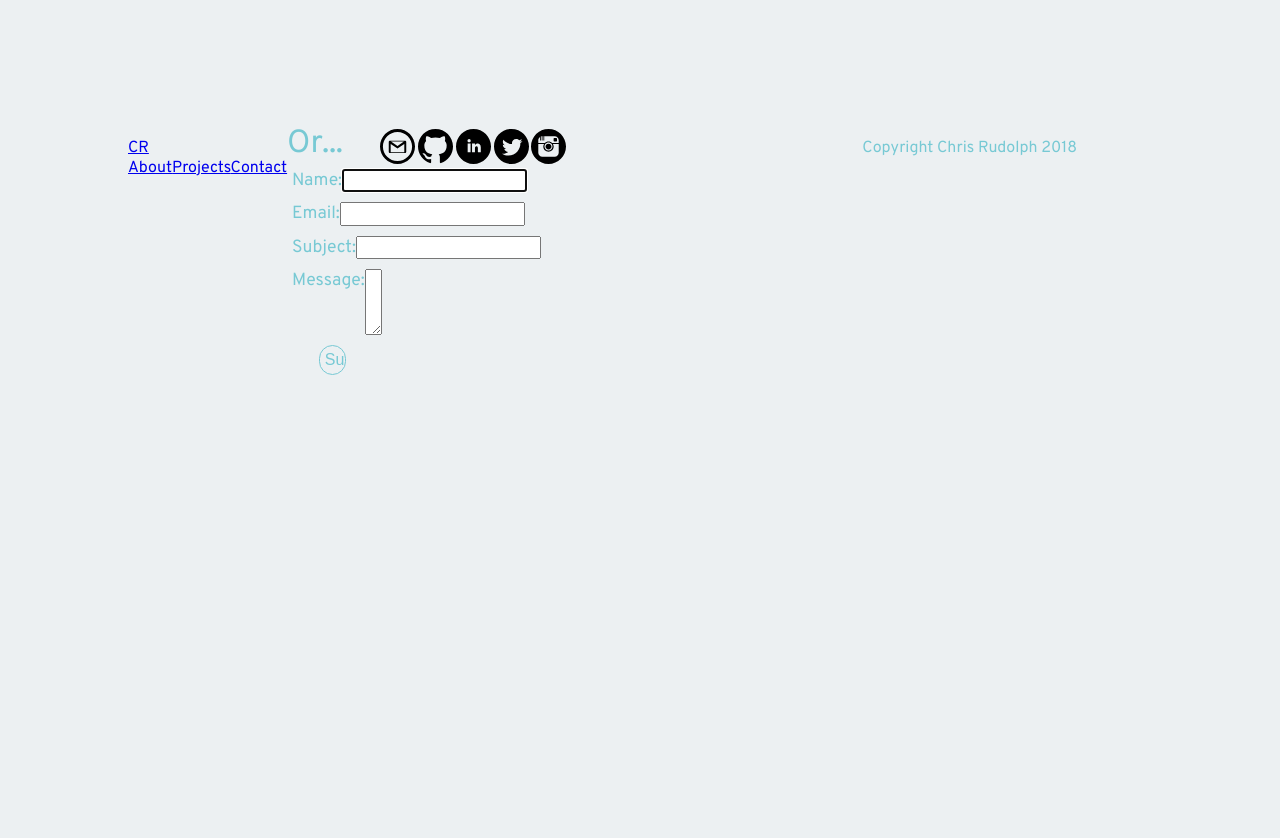
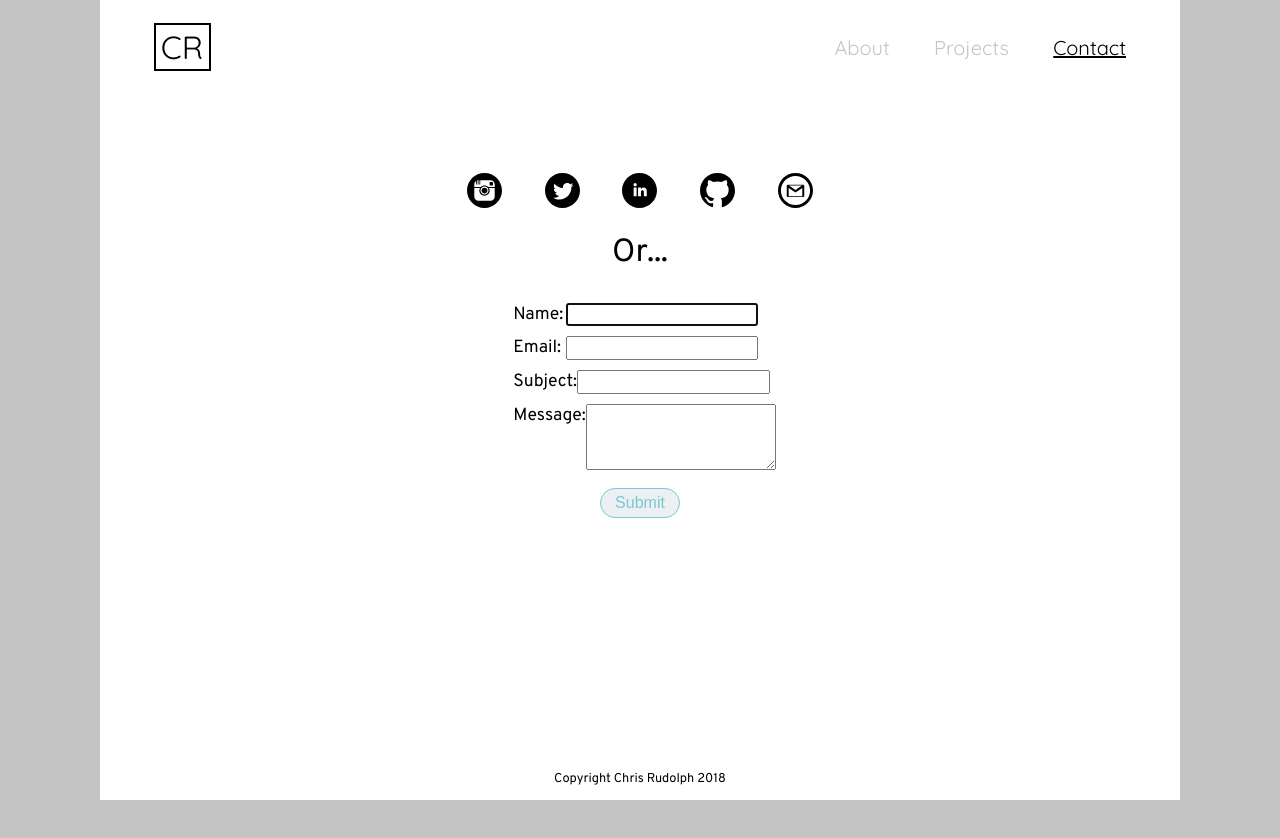
Before and after one commit to chrisjamesr/homepage, a React app: page /contact in a window 1280 px wide. Shown: the top 838 px of the page. After the commit the page ends 800 px from the top, so only its background shows below. Built offline with nearby package versions, Linux system fonts and the light colour scheme; a web font is replaced by a local one.

Commit message:
add styling for new design

```diff
--- a/src/styles/App.scss
+++ b/src/styles/App.scss
@@ -1,4 +1,7 @@
 @import url('https://fonts.googleapis.com/css?family=Chivo|Overpass');
+@import url('https://fonts.googleapis.com/css?family=Quicksand:400,700');
+// $font-color: rgb(119,201,212);
+
 @import 'variables.scss';
 
 html{
@@ -6,152 +9,184 @@ html{
 }
 
 body {
-  font-family: 'Overpass', sans-serif;
-  color: rgb(119,201,212);
-  background: #ECF0F2;
   height: 100%;
   margin: 0;
+  font-family: 'Overpass', sans-serif;
+  // color: rgb(119,201,212);
+  color: black;
+  background: #C4C4C4;
+  // background: white;
   overflow: hidden;
 }
 
 #app > div {
+  margin: 0 auto;
+  height: 100vh;
+  max-width: 1080px;
+  background: white;
+  display: flex;
+  flex-direction: column;
+  justify-content: space-between;
+  align-items: center;
+}
+// HEADER
+
+header {
+  width: 90%;
+  height: 5%;
+  font-family: 'Quicksand', sans-serif;
+  font-weight: 400;
   display: flex;
   flex-direction: row;
   justify-content: space-between;
-  align-items: baseline;
-  height: 90vh;
-  padding: 5% 0 5% 10%;
-  h1{
-    font-size: 1.6rem;
-    letter-spacing: .15rem;
+  align-items: center;
+  padding: 2.5% 5%;
+
+}
+
+#initial {
+  border: 2px solid;
+  font-size: 2rem;
+  letter-spacing: 0rem;
+  padding: .25% .5% .25% .5%;
+  text-decoration: none;
+  color: black;
+  span{
+    margin-right: 1px;
   }
 }
 
- aside {
-  height: 100vh;
-  text-align: center;
-  width: 40%;
-  // padding-right: 5%;
+#links{
   display: flex;
+  flex-direction: row;
+  justify-content: space-between;
+  font-size: 1.25em;
+  width: 30%;
+}
+
+#social {
+  display: flex;
+  flex-direction: row;
+  justify-content: space-around;
+  width: 60%;
+}
+#social-links {
+  // position:absolute;
+  // top:9%;
+  // right:6%;
+  width: inherit;
+  height: auto;
+  // background-color: rgb(219, 219, 219);
+  z-index: 2;
+  display: flex;
+  flex-direction: row;
+  justify-content: center;
+  align-items: center;
+  // opacity: .75;
+}
+
+.nav-link {
+  text-decoration: none;
+  color: #C4C4C4;
+}
+.nav-link:hover{
+  text-decoration: underline;
+}
+.nav-link:active {
+  text-decoration: underline;
+  color: rgb(87,188,144);
+}
+.active-link {
+  text-decoration: underline;
+  color: black;
+}
+
+.section {
+  // background: #ECF0F2;
+  height: 100%;
+  width: 60%;
   flex-direction: column;
-  justify-content: flex-start;
-  align-items: stretch;
-  flex-basis: 30%;
+  justify-content: space-evenly;
+  align-items: center;
+  padding: 5% 5%;
+}
+
+footer {
+  width: 90%;
+  margin: 0 2.5%;
+  display: flex;
+  flex-direction: row;
+  justify-content: center;
+  color: black;
+  font-size: .8em;
 }
 
 main {
-  width: 60%;
-  height: 100vh;
+  height:80vh;
+  width: 100%;
   display: flex;
   flex-direction: column;
+  align-items: center;
   overflow: auto;
+  // background: black;
 }
 
-
-
-section {
-  text-align: center;
-  height: 100px;
-  width: 100%;
-  flex: 0 0 auto;
+main > div {
+  width: 80%;
+  // height: 100%;
+  display: flex;
+  flex-direction: column;
+  justify-content: space-between;
+  align-items: center;
 }
 
-@media (max-width: #{$break-point-lg-tablet}){
-    #app > div {
-    flex-direction: column;
-    padding: 1% 10% 5%;
-    // align-items: stretch;
-
+.social {
+  display: flex;
+  flex-direction: row;
+  justify-content: space-around;
+  width: 100%;
+  padding-top: 5%;
+  // margin-top: 15%;
+  a {
+    color: rgb(119,201,212);
   }
-
-  aside {
-    flex-wrap: nowrap;
-    padding-bottom: 2.5%;
-    // margin-bottom: 1em;
-    height: auto;
-    width: 100%;
-    flex-basis:15%;
-    h1 {
-      margin: 0
-    }
-    nav {
-      flex-direction: row;
-      justify-content: space-between;
-      padding: 0;
-      padding-top: 2.5%;
-      height: auto;
-    }
-    footer {
-      padding: 2% 2% 0 2%;
-      // align-items: flex-start;
-      height: 41px;
-    }
-  }
-  main {
-    width: 100%;
-
-    > div {
-      padding-right: 0;
-      // display:flex;
-      // width: 100%;
-      // flex-direction: column;
-      // justify-content: flex-start;
-      // align-items:stretch;
-      // flex-grow:1;
-      // overflow: inherit;
-      // margin-top:0;
-    }
-    img {
-      height: 150px;
-      float: right;
-      padding-left: 5% ;
-      // align-self: center;
-    }
+  a:hover, a:active, a:visited {
+    color: rgb(87,188,144);
   }
 }
+.icon {
+  height: 35px;
+}
+.icon-sm {
+  height: 20px;
+}
 
-@media (max-width: #{$break-point-phone}){
+// @media (max-width: #{$break-point-lg-tablet}){
+//   #app > div {
+//     flex-flow: row wrap;
+//     padding: 1% 10% 5%;
+//   }
+//     main {
 
-  #app > div {
-    // flex-direction: column;
-  }
+//   }
+//   .icon {
+//     height: 20px;
+//   }
+// }
 
-  aside {
-    flex-wrap: nowrap;
-    padding-bottom: 2.5%;
-    // margin-bottom: 1em;
-    height: auto;
-    width: 100%;
-    flex-basis:auto;
-    h1 {
-      margin: 0
-    }
-    nav {
-      flex-direction: row;
-      justify-content: space-between;
-      padding: 1% 0;
-      height: auto;
-    }
-    footer {
-      // padding: 0;
-      // height: auto;
-    }
-  }
-  main {
-    width: 100%;
-    // border-top: 2.5px solid rgb(119,201,212);
-    > div {
-      // display:flex;
-      // width: 100%;
-      // flex-direction: column;
-      // justify-content: flex-start;
-      // align-items:stretch;
-      // flex-grow:1;
-    }
-    img {
-      height: 100px;
-      margin: 0;
-      // align-self: center;
-    }
-  }
-}
+// @media (max-width: #{$break-point-phone}){
+
+//   main {
+//     width: 100%;
+//     > div {
+
+//     }
+//     img {
+//       height: 100px;
+//       margin: 0;
+//     }
+//   }
+//   .icon {
+//     height: 20px;
+//   }
+// }
```
